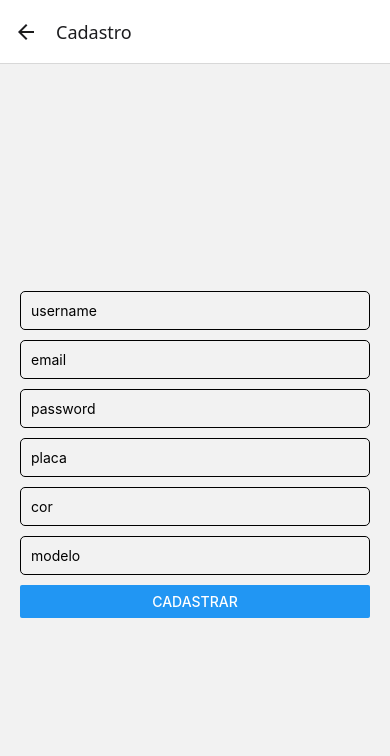
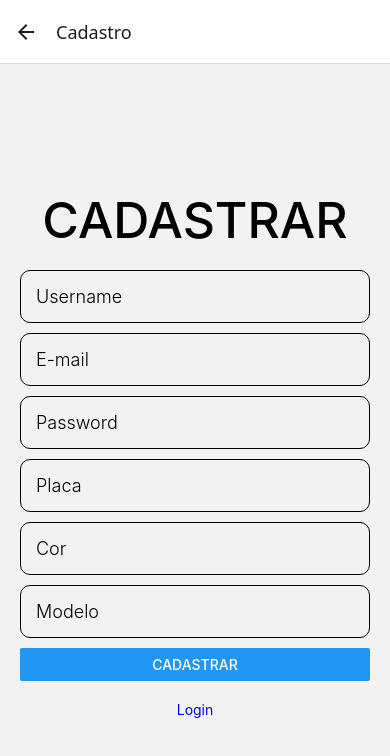
Before and after one commit to felipecoimbra123/react-atividade, a React Native app in the folder frontend/: screen /Cadastro in a window 390 px wide. Shown: the top 756 px of the page. Built offline with nearby package versions, Linux system fonts and the light colour scheme.

Commit message:
Pastas organizadas, frontend melhorado e EditUser iniciado

```diff
--- a/frontend/src/screens/CadastroScreen.jsx
+++ b/frontend/src/screens/CadastroScreen.jsx
@@ -31,7 +31,8 @@ export default function CadastroScreen({ navigation }) {
 
     return (
         <View style={styles.container}>
-            {['username', 'email', 'password', 'placa', 'cor', 'modelo'].map((field) => (
+            <Text style={styles.title}> Cadastrar </Text>
+            {['Username', 'E-mail', 'Password', 'Placa', 'Cor', 'Modelo'].map((field) => (
                 <TextInput
                     key={field}
                     placeholder={field}
@@ -41,6 +42,7 @@ export default function CadastroScreen({ navigation }) {
                 />
             ))}
             <Button title='Cadastrar' onPress={handleSubmit} />
+            <Text style={styles.link} onPress={() => navigation.navigate('Login')}> Login </Text>
         </View>
     )
 }
@@ -54,7 +56,23 @@ const styles = StyleSheet.create({
     input:{
         borderWidth: 1,
         marginBottom: 10,
-        padding: 10,
-        borderRadius: 5
+        padding: 15,
+        fontSize: 18,
+        borderRadius: 10,
+        fontWeight: 300
+    },
+    title: {
+        fontSize: 50,
+        fontFamily: '"Abel" serif',
+        fontWeight: 300,
+        marginBottom: 20,
+        textTransform: 'uppercase',
+        fontWeight: 500,
+        textAlign: 'center'
+    },
+    link: {
+        marginTop: 20,
+        color: 'blue',
+        textAlign: 'center',
     }
 })
--- a/frontend/src/screens/LoginScreen.jsx
+++ b/frontend/src/screens/LoginScreen.jsx
@@ -43,17 +43,23 @@ const styles = StyleSheet.create({
     input: {
         borderWidth: 1,
         marginBottom: 10,
-        padding: 10,
-        borderRadius: 5
+        padding: 15,
+        fontSize: 18,
+        borderRadius: 10,
+        fontWeight: 300
     },
     title: {
-        fontSize: 24,
+        fontSize: 50,
+        fontFamily: '"Abel" serif',
+        fontWeight: 300,
         marginBottom: 20,
+        textTransform: 'uppercase',
+        fontWeight: 500,
         textAlign: 'center'
     },
     link: {
         marginTop: 20,
         color: 'blue',
-        textAlign: 'center'
+        textAlign: 'center',
     }
 })
```
Also changed, not shown: frontend/src/screens/EditUserScreen.jsx (added, +14 -0 lines), 1 other file (tests, documents, lock files or other folders).
